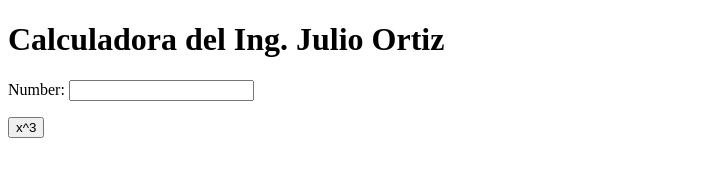
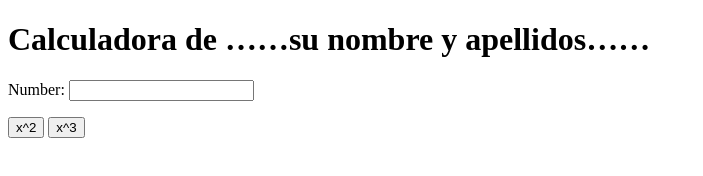
Before and after one commit to jortiz112/my_calculator_2, a plain HTML site: page index.html in a window 1280 px wide. Shown: the whole page, without its empty margins (0-703 px from the left). Drawn offline with Linux system fonts and the light colour scheme.

Commit message:
x^2 button

```diff
--- a/index.html
+++ b/index.html
@@ -5,10 +5,11 @@
 		<meta charset="utf-8">
 	</head>
 	<body>
-		<h1>Calculadora del Ing. Julio Ortiz</h1>
+		<h1>Calculadora de ……su nombre y apellidos……</h1>
 		Number:
 		<input type="text" id="n1">
 		<p>
+			<button onclick="square()"> x^2 </button>
 			<button onclick="cube()"> x^3 </button>
 		</p>
 		<script type="text/javascript">
@@ -16,6 +17,10 @@
 				var num = document.getElementById("n1");
 				num.value = Math.pow(num.value, 3);
 			}
+			function square() {
+				var num = document.getElementById("n1");
+				num.value = Math.pow(num.value, 2);
+			}
 		</script>
 	</body>
 </html>
```
